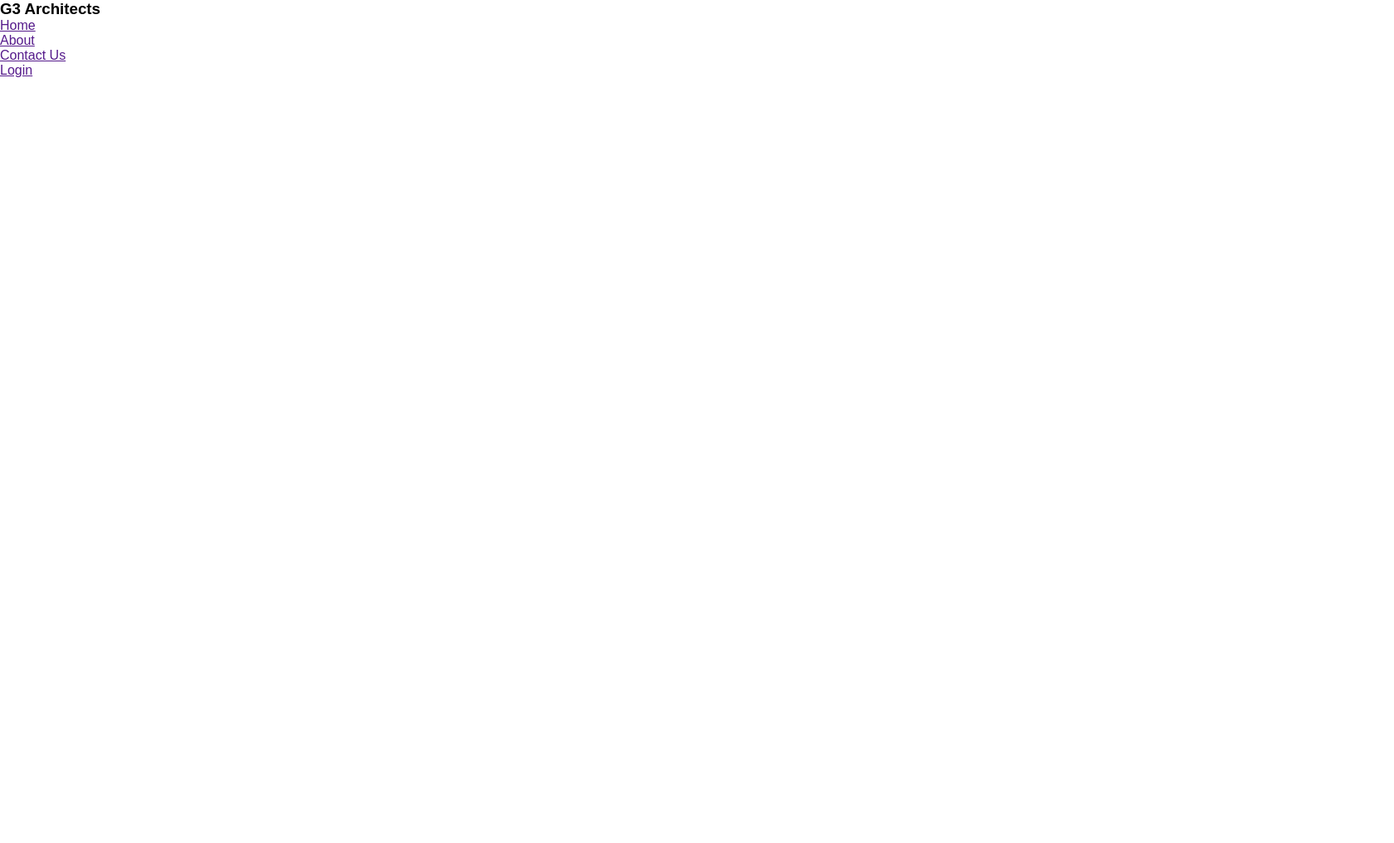
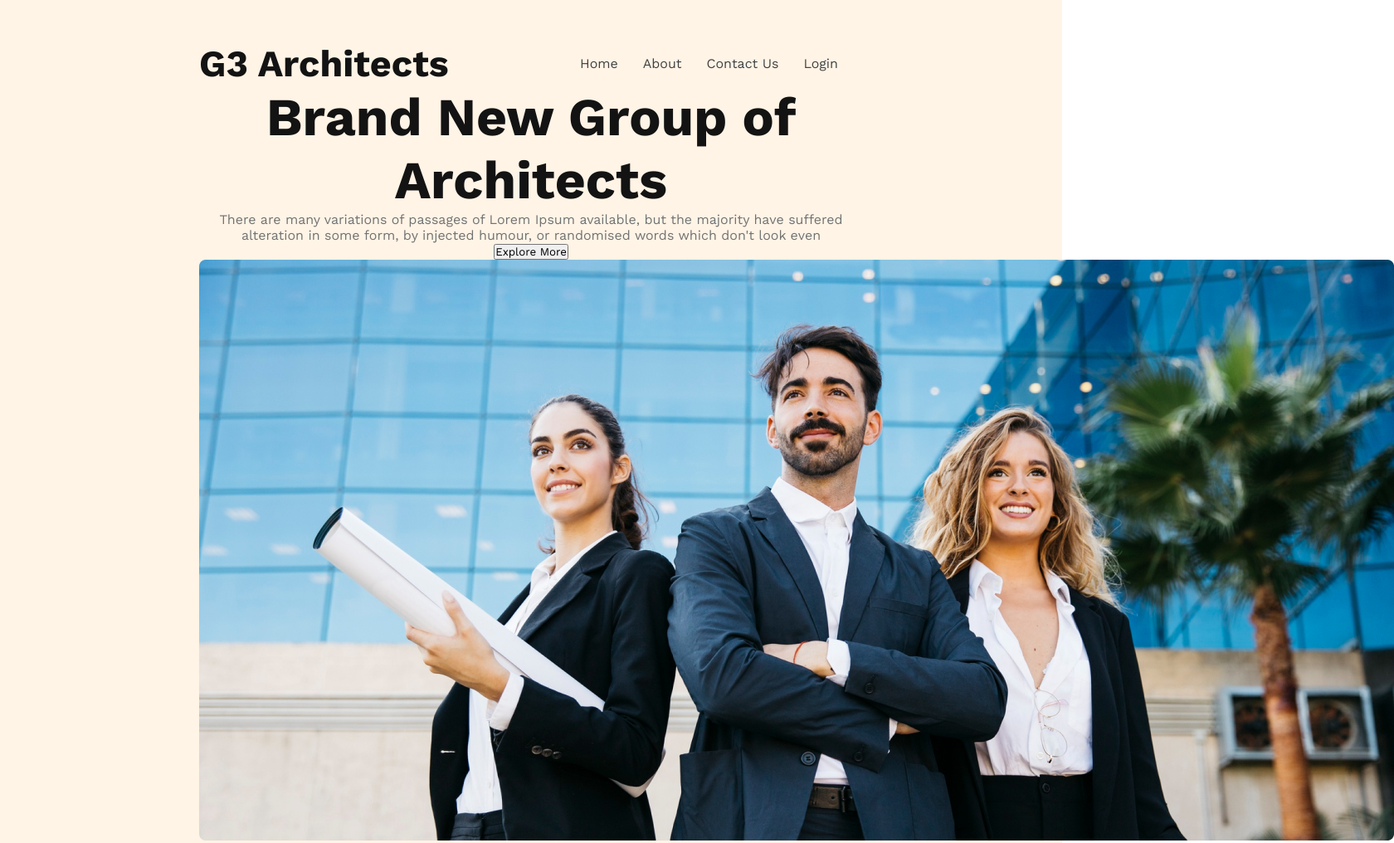
Before and after one commit to MosaddekHossen/03-Architects, a plain HTML site: page index.html in a window 1280 px wide. Shown: the top 1016 px of the page at 83% size, 1680 px wide, since content can reach past the window. Before the commit the page ends 800 px from the top, so only its background shows below. Drawn offline with nearby package versions, Linux system fonts and the light colour scheme.

Commit message:
next commit

```diff
--- a/css/style.css
+++ b/css/style.css
@@ -1,7 +1,9 @@
 /* ==================== */
 /* Work sans font */
 /* ==================== */
-@import url('https://fonts.googleapis.com/css2?family=Open+Sans:wght@300;400;500;600;700;800&display=swap');
+
+@import url('https://fonts.googleapis.com/css2?family=Open+Sans:wght@300;400;500;600;700;800&family=Work+Sans:wght@300;400;500;600;700&display=swap');
+
 /* ==================== */
 /* Basic setup */
 /* ==================== */
@@ -13,3 +15,62 @@
     font-family: 'Open Sans', sans-serif;
     font-family: 'Work Sans', sans-serif;
 }
+
+/* ==================== */
+/* Header styles */
+/* ==================== */
+
+header {
+    background: rgba(255, 144, 14, 0.10);
+    padding: 50px 240px;
+}
+
+nav {
+    display: flex;
+    justify-content: space-between;
+    align-items: center;
+}
+
+.nav-title {
+    color: #131313;
+    font-weight: 700;
+    font-size: 2.8rem;
+}
+
+nav>ul {
+    display: flex;
+}
+
+nav li {
+    list-style: none;
+    margin-right: 30px;
+    font-weight: 500px;
+    font-size: 1rem;
+}
+
+nav li a {
+    text-decoration: none;
+    color: #424242;
+}
+
+/* ==================== */
+/* Banner styles */
+/* ==================== */
+
+.banner-content {
+    max-width: 800px;
+    text-align: center;
+    margin: 0 auto;
+}
+
+.banner-title {
+    color: #131313;
+    font-size: 4rem;
+    font-weight: 700;
+}
+
+.banner-description {
+    color: #727272;
+    font-size: 1rem;
+    font-weight: 400;
+}
--- a/index.html
+++ b/index.html
@@ -12,7 +12,7 @@
     <!-- Header Part -->
     <header>
         <nav>
-            <h3>G3 Architects</h3>
+            <h3 class="nav-title">G3 Architects</h3>
             <ul>
                 <li><a href="">Home</a></li>
                 <li><a href="">About</a></li>
@@ -20,6 +20,17 @@
                 <li><a href="">Login</a></li>
             </ul>
         </nav>
+        <div class="banner">
+            <div class="banner-content">
+                <h1 class="banner-title">Brand New Group of Architects</h1>
+                <p class="banner-description">There are many variations of passages of Lorem Ipsum available, but the
+                    majority have suffered alteration in some form, by injected humour, or randomised words which don't
+                    look
+                    even</p>
+                <button class="btn-primary">Explore More</button>
+            </div>
+            <img src="./images/banner.png" alt="">
+        </div>
     </header>
     <!-- Header Part -->
     <main></main>
```
